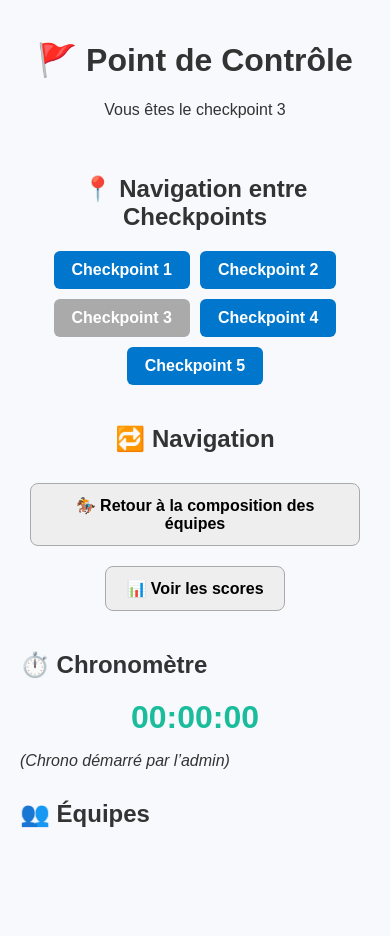
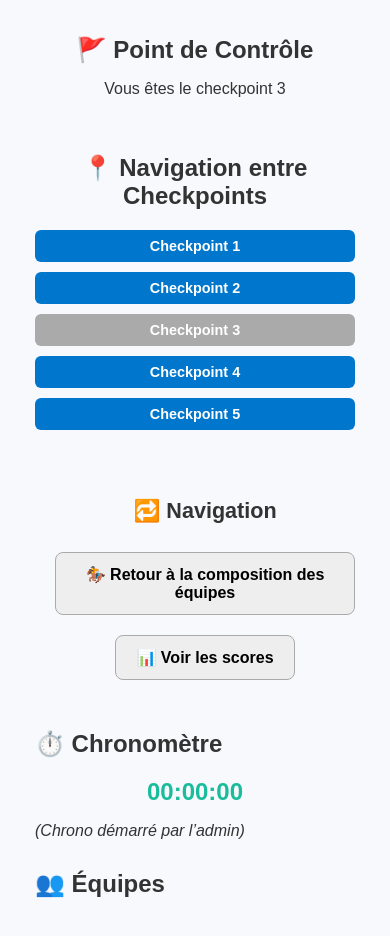
Before and after one commit to JusteHugo/JusteHugo.github.io, a plain HTML site: page checkpoint/checkpoint.html in a window 390 px wide. Before the commit the page ends 878 px from the top, so only its background shows below. Drawn offline with Linux system fonts and the light colour scheme; no server answers.

Commit message:
Version Essaie CK télephone

```diff
--- a/checkpoint/checkpoint.css
+++ b/checkpoint/checkpoint.css
@@ -5,6 +5,19 @@ body {
   padding: 20px;
   color: #333;
 }
+
+@media screen and (max-width: 600px) {
+  header h1 {
+    font-size: 1.5em;
+  }
+}
+
+.conteneur {
+  max-width: 1000px;
+  margin: 0 auto;
+  padding: 0 15px;
+}
+
 
 header {
   text-align: center;
@@ -32,6 +45,9 @@ header {
   padding: 10px 15px;
   margin-bottom: 10px;
   border-radius: 5px;
+  flex-direction: column;
+  align-items: flex-start;
+  gap: 10px;
 }
 
 .team-name {
@@ -89,10 +105,12 @@ button {
   color: #2c3e50;
   flex: 1;
   text-align: left;
+  font-size: 1em;
 }
 
 .actions {
   flex-shrink: 0;
+  align-items: stretch;
   display: flex;
   flex-direction: column;
   align-items: flex-end;
@@ -101,6 +119,8 @@ button {
 .buttons {
   display: flex;
   gap: 10px;
+  flex-direction: column;
+  align-items: stretch;
 }
 
 button {
@@ -139,6 +159,9 @@ button {
 .navigation-buttons {
   margin-top: 40px;
   text-align: center;
+  font-size: 0.9rem;
+  padding: 10px;
+  width: 100%;
 }
 
 .navigation-buttons button {
@@ -164,14 +187,25 @@ button {
     border-radius: 6px;
     font-weight: bold;
     transition: background-color 0.3s ease;
-  }
+    padding: 8px 12px;
+    font-size: 0.9em;
+}
 
-  .btnCheckpoint:hover {
+.btnCheckpoint:hover {
     background-color: #005fa3;
-  }
+}
 
-  .btnCheckpoint.disabled {
+.btnCheckpoint.disabled {
     background-color: #aaa;
     pointer-events: none;
     cursor: default;
-  }
+}
+
+#menuCheckpoints nav {
+  flex-direction: column;
+  gap: 8px;
+}
+
+#chrono {
+  font-size: 1.5em;
+}
--- a/checkpoint/checkpoint.html
+++ b/checkpoint/checkpoint.html
@@ -7,7 +7,7 @@
   <link rel="stylesheet" href="checkpoint.css" />
 </head>
 <body>
-
+<div class="conteneur">
   <header>
     <h1>🚩 Point de Contrôle</h1>
     <p>Vous êtes le checkpoint <span id="checkpoint-number">3</span></p>
@@ -39,7 +39,7 @@
     <h2>👥 Équipes</h2>
     <div id="ecurie-noms"></div>
   </section>
-
+</div>
 
   <!-- Firebase -->
   <script src="https://www.gstatic.com/firebasejs/9.22.2/firebase-app-compat.js"></script>
--- a/checkpoint/checkpoint1.css
+++ /dev/null
@@ -1,14 +0,0 @@
-.btnCheckpoint {
-    display: inline-block;
-    padding: 10px 18px;
-    background-color: #0077cc;
-    color: white;
-    text-decoration: none;
-    border-radius: 6px;
-    font-weight: bold;
-    transition: background-color 0.3s ease;
-  }
-
-  .btnCheckpoint:hover {
-    background-color: #005fa3;
-  }
--- a/ecurie.css
+++ b/ecurie.css
@@ -74,6 +74,7 @@ thead {
   margin-top: 20px;
   background: #f8f8f8;
   border-radius: 10px;
+  margin: 10px;
 }
 .ecurie-icon {
   position: absolute;
--- a/ecurie.js
+++ b/ecurie.js
@@ -39,7 +39,7 @@ function afficherIcônesEcuries() {
       icon.title = nom;
       icon.className = "ecurie-icon";
       icon.style.position = "absolute";
-      icon.style.height = "40px";
+      icon.style.height = "60px";
 
       const cpElem = document.getElementById(`cp${lastCp + 1}`) || document.getElementById("cp1");
       const pileIndex = Math.max(0, lastCp);
```
Also changed, not shown: checkpoint/checkpoint1.html (+2 -2 lines), checkpoint/checkpoint2.html (+2 -2 lines), checkpoint/checkpoint4.html (+2 -2 lines), checkpoint/checkpoint5.html (+2 -2 lines).
